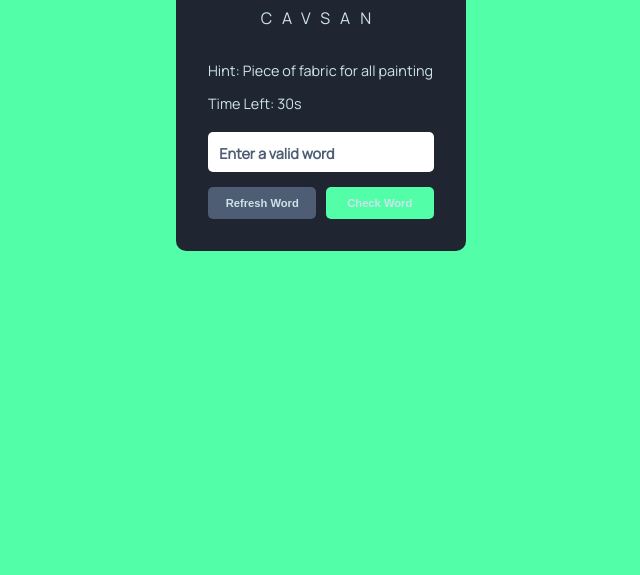
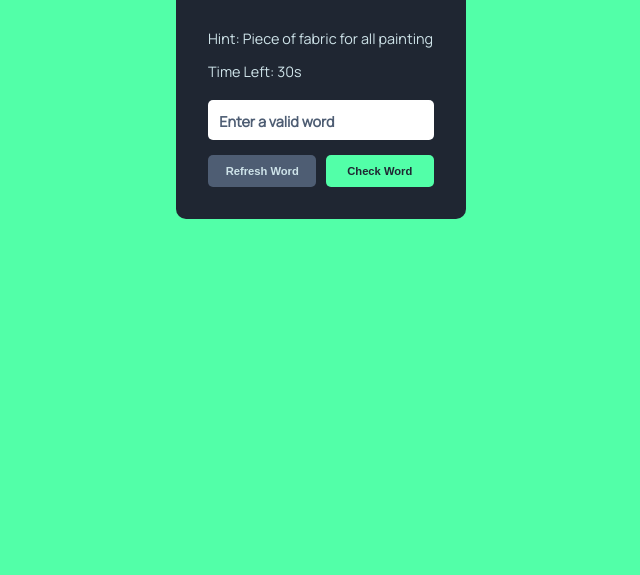
Before and after one commit to JerryJeager/Word-scrabble-game, a plain HTML site: page index.html in a window 1280 px wide. Shown: the part 225-800 px from the top of the page, without its empty margins (319-959 px from the left). Drawn offline with Linux system fonts and the light colour scheme.

Commit message:
fixing color contrast on check button

```diff
--- a/styles.css
+++ b/styles.css
@@ -23,7 +23,7 @@ body {
 }
 .word-scrabble{
     width: 290px;
-    margin: 9rem auto;
+    margin: 7rem auto;
     border-radius: 10px;
     background-color: var(--dark-blue);
     padding: 2rem;
@@ -89,4 +89,5 @@ button{
 }
 .check-btn{
     background-color: var(--neon-green);
+    color: var(--dark-blue);
 }
```
